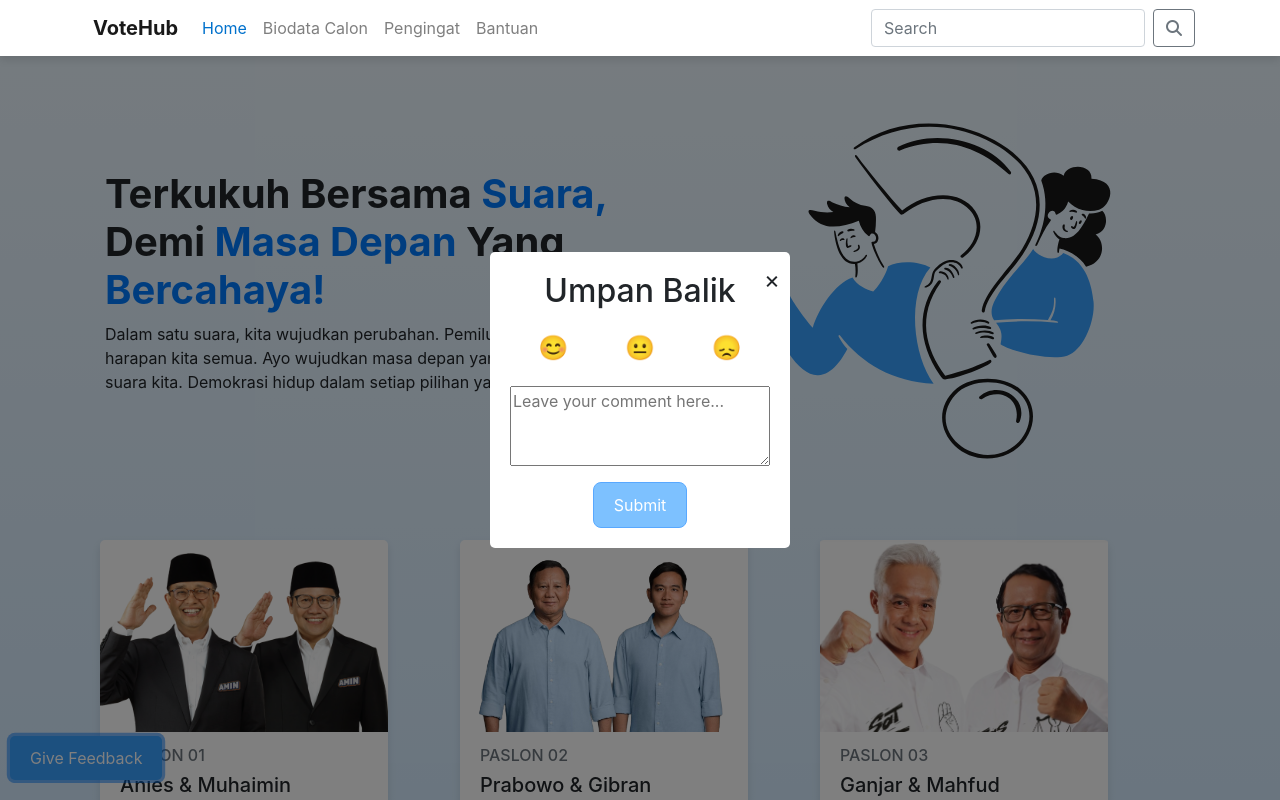
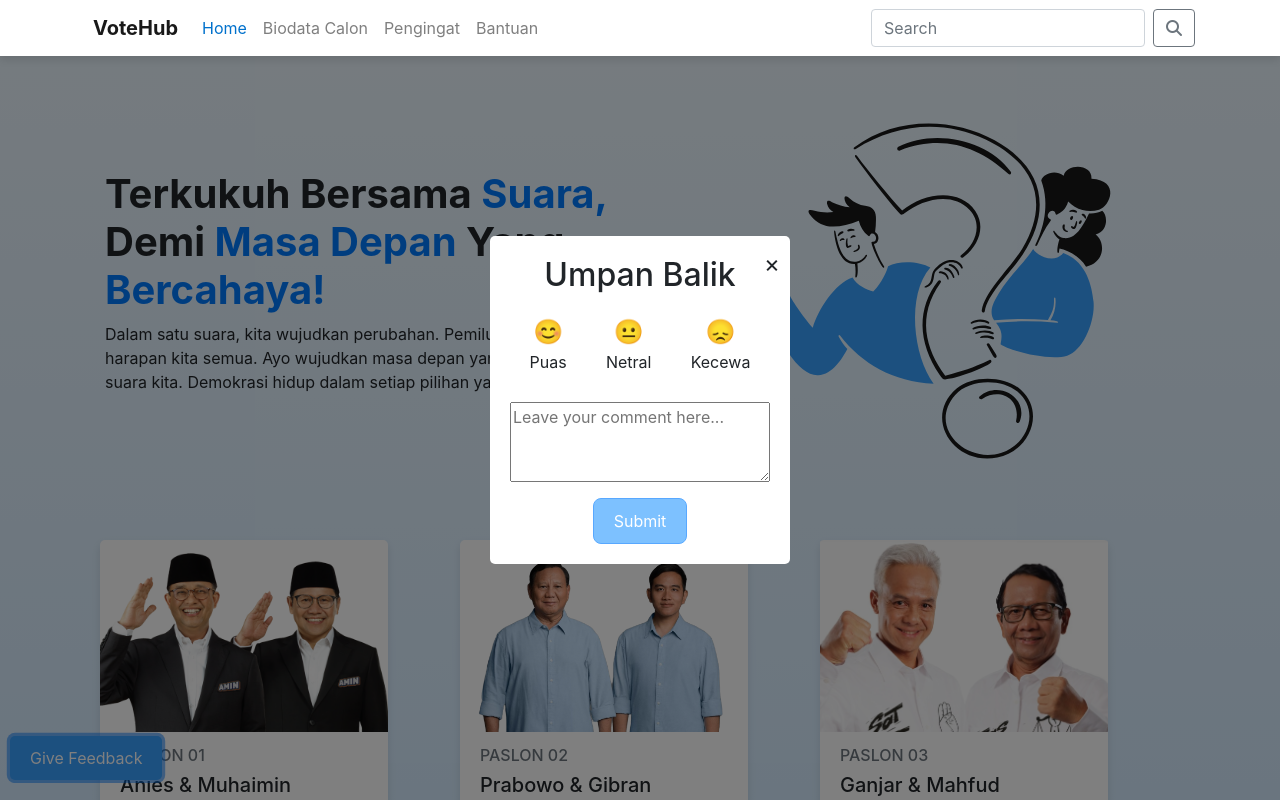
Before and after one commit to muhammadrama19/votehub, a plain HTML site: page index.html in a window 1280 px wide. Both pictures are taken after a click on the button "Give Feedback". Shown: the top 800 px of the page. Drawn offline with nearby package versions, Linux system fonts and the light colour scheme.

Commit message:
add label for emoji to enhance recognition

```diff
--- a/biodata.css
+++ b/biodata.css
@@ -21,11 +21,11 @@ body {
 }
 
 .nav-link:hover {
-    color: #2895F2 ;
+  color: #2895F2;
 }
 
 .nav-link:visited {
-    color: #0071CC ;
+  color: #0071CC;
 }
 
 .nav-link:active {
@@ -37,15 +37,18 @@ body {
   width: 570px;
   height: 430px;
 }
+
 .content {
   display: flex;
   align-items: center;
   justify-content: center;
 }
+
 .text-content {
   max-width: 570px;
   margin-left: 20px;
 }
+
 .custom-card {
   width: 795px;
   height: 189px;
@@ -145,7 +148,8 @@ body {
   }
 }
 
-  .linimasa, .hasilpemilu h2{
+.linimasa,
+.hasilpemilu h2 {
   text-align: center;
   margin-bottom: 3rem;
 }
@@ -167,7 +171,8 @@ body {
   max-width: 50%;
 }
 
-.footer-section h2, .footer-section h3 {
+.footer-section h2,
+.footer-section h3 {
   margin-top: 0;
 }
 
@@ -232,6 +237,7 @@ body {
     left: 7.5rem;
     top: .3125rem
   }
+
   .timeline-steps .timeline-step:not(:first-child):before {
     content: "";
     display: block;
@@ -280,7 +286,7 @@ body {
   font-size: 1.5rem;
 }
 
-.responsive img{
+.responsive img {
   width: 5%;
   height: auto;
   margin: 1rem;
@@ -313,37 +319,62 @@ body {
   -webkit-animation: arrow 2s infinite;
 }
 
-@keyframes arrow
-{
-0% {opacity:0}
-40% {opacity:1}
-80% {opacity:0}
-100% {opacity:0}
+@keyframes arrow {
+  0% {
+    opacity: 0
   }
 
-@-webkit-keyframes arrow /*Safari and Chrome*/
+  40% {
+    opacity: 1
+  }
+
+  80% {
+    opacity: 0
+  }
+
+  100% {
+    opacity: 0
+  }
+}
+
+@-webkit-keyframes arrow
+
+/*Safari and Chrome*/
   {
-0% {opacity:0}
-40% {opacity:1}
-80% {opacity:0}
-100% {opacity:0}
+  0% {
+    opacity: 0
+  }
+
+  40% {
+    opacity: 1
+  }
+
+  80% {
+    opacity: 0
+  }
+
+  100% {
+    opacity: 0
+  }
 }
 
 .arrows path.a1 {
-	animation-delay:-1s;
-	-webkit-animation-delay:-1s; /* Safari 和 Chrome */
+  animation-delay: -1s;
+  -webkit-animation-delay: -1s;
+  /* Safari 和 Chrome */
 }
 
 .arrows path.a2 {
-	animation-delay:-0.5s;
-	-webkit-animation-delay:-0.5s; /* Safari 和 Chrome */
+  animation-delay: -0.5s;
+  -webkit-animation-delay: -0.5s;
+  /* Safari 和 Chrome */
 }
 
 .arrows path.a3 {
-	animation-delay:0s;
-	-webkit-animation-delay:0s; /* Safari 和 Chrome */
+  animation-delay: 0s;
+  -webkit-animation-delay: 0s;
+  /* Safari 和 Chrome */
 }
-
 
 
 .emoji-container {
@@ -352,10 +383,19 @@ body {
   margin: 20px 0;
 }
 
+.emoji-label {
+  text-align: center;
+}
+
 .emoji {
   font-size: 24px;
   cursor: pointer;
 }
+
+label {
+  display: block;
+}
+
 
 textarea {
   width: 100%;
@@ -372,7 +412,8 @@ textarea {
 .popup {
   display: none;
   position: fixed;
-  z-index: 1000; /* Pastikan z-index cukup tinggi */
+  z-index: 1000;
+  /* Pastikan z-index cukup tinggi */
   left: 0;
   top: 0;
   width: 100%;
@@ -411,10 +452,12 @@ textarea {
   border-radius: 28px;
   margin-bottom: 20px;
 }
+
 .featured-icon .fa-check {
   color: #fff;
   font-size: 24px;
 }
+
 .text-supporting .text {
   color: #0f1728;
   font-family: 'Source Sans Pro', var(--default-font-family);
@@ -423,6 +466,7 @@ textarea {
   text-align: center;
   margin-top: 16px;
 }
+
 .modal-success {
   display: flex;
   flex-direction: column;
@@ -430,6 +474,7 @@ textarea {
   justify-content: center;
   height: 150px;
 }
+
 #feedbackBtn {
   position: fixed;
   bottom: 20px;
@@ -443,10 +488,10 @@ textarea {
   z-index: 1000;
 }
 
-#feedbackBtn:hover{
+#feedbackBtn:hover {
   background-color: #2895f2;
 }
 
-#feedbackBtn:active{
+#feedbackBtn:active {
   background-color: #83c6ff;
 }
--- a/help.css
+++ b/help.css
@@ -126,16 +126,23 @@ footer {
     margin-bottom: 5px;
 }
 
-
 .emoji-container {
     display: flex;
     justify-content: space-around;
     margin: 20px 0;
   }
 
+  .emoji-label {
+    text-align: center;
+  }
+
   .emoji {
     font-size: 24px;
     cursor: pointer;
+  }
+
+  label {
+    display: block;
   }
 
   textarea {
--- a/index.html
+++ b/index.html
@@ -411,15 +411,23 @@
           <span class="close-btn">&times;</span>
           <h2>Umpan Balik</h2>
           <div class="emoji-container">
-              <span class="emoji">😊</span>
-              <span class="emoji">😐</span>
-              <span class="emoji">😞</span>
+              <div class="emoji-label">
+                  <span class="emoji">😊</span>
+                  <label for="happy">Puas</label>
+              </div>
+              <div class="emoji-label">
+                  <span class="emoji">😐</span>
+                  <label for="neutral">Netral</label>
+              </div>
+              <div class="emoji-label">
+                  <span class="emoji">😞</span>
+                  <label for="sad">Kecewa</label>
+              </div>
           </div>
           <textarea id="feedbackComment" placeholder="Leave your comment here..."></textarea>
-          <button type="button" class="btn btn-primary"  id="submitFeedback" disabled style="border-radius: 8px; background-color: #38a1ff;">Submit</button>
+          <button type="button" class="btn btn-primary"  id="submitFeedback" style="border-radius: 8px; background-color: #38a1ff;" disabled>Submit</button>
       </div>
-  </div>
-
+    </div>
   <div class="modal fade" id="successModal" tabindex="-1" aria-labelledby="successModalLabel" aria-hidden="true" style="justify-content: center; padding-right: 0%;">
     <div class="modal-dialog">
         <div class="modal-content" style="width: 400px; height: 252px;">
--- a/style.css
+++ b/style.css
@@ -21,11 +21,11 @@ body {
 }
 
 .nav-link:hover {
-    color: #2895F2 ;
+  color: #2895F2;
 }
 
 .nav-link:visited {
-    color: #0071CC ;
+  color: #0071CC;
 }
 
 .nav-link:active {
@@ -37,15 +37,18 @@ body {
   width: 570px;
   height: 372px;
 }
+
 .content {
   display: flex;
   align-items: center;
   justify-content: center;
 }
+
 .text-content {
   max-width: 570px;
   margin-left: 20px;
 }
+
 .custom-card {
   width: 795px;
   height: 189px;
@@ -145,7 +148,8 @@ body {
   }
 }
 
-  .linimasa, .hasilpemilu h2{
+.linimasa,
+.hasilpemilu h2 {
   text-align: center;
   margin-bottom: 3rem;
 }
@@ -167,7 +171,8 @@ body {
   max-width: 50%;
 }
 
-.footer-section h2, .footer-section h3 {
+.footer-section h2,
+.footer-section h3 {
   margin-top: 0;
 }
 
@@ -232,6 +237,7 @@ body {
     left: 7.5rem;
     top: .3125rem
   }
+
   .timeline-steps .timeline-step:not(:first-child):before {
     content: "";
     display: block;
@@ -268,16 +274,26 @@ body {
   border-radius: 6.25rem;
   opacity: .5
 }
+
 .emoji-container {
   display: flex;
   justify-content: space-around;
   margin: 20px 0;
 }
 
+.emoji-label {
+  text-align: center;
+}
+
 .emoji {
   font-size: 24px;
   cursor: pointer;
 }
+
+label {
+  display: block;
+}
+
 
 textarea {
   width: 100%;
@@ -294,7 +310,8 @@ textarea {
 .popup {
   display: none;
   position: fixed;
-  z-index: 1000; /* Pastikan z-index cukup tinggi */
+  z-index: 1000;
+  /* Pastikan z-index cukup tinggi */
   left: 0;
   top: 0;
   width: 100%;
@@ -333,10 +350,12 @@ textarea {
   border-radius: 28px;
   margin-bottom: 20px;
 }
+
 .featured-icon .fa-check {
   color: #fff;
   font-size: 24px;
 }
+
 .text-supporting .text {
   color: #0f1728;
   font-family: 'Source Sans Pro', var(--default-font-family);
@@ -345,6 +364,7 @@ textarea {
   text-align: center;
   margin-top: 16px;
 }
+
 .modal-success {
   display: flex;
   flex-direction: column;
@@ -352,6 +372,7 @@ textarea {
   justify-content: center;
   height: 150px;
 }
+
 #feedbackBtn {
   position: fixed;
   bottom: 20px;
@@ -365,10 +386,10 @@ textarea {
   z-index: 1000;
 }
 
-#feedbackBtn:hover{
+#feedbackBtn:hover {
   background-color: #2895f2;
 }
 
-#feedbackBtn:active{
+#feedbackBtn:active {
   background-color: #83c6ff;
 }
--- a/test.css
+++ b/test.css
@@ -325,21 +325,21 @@ footer {
 }
 
 
-.custom-btn-primary:hover{
+.custom-btn-primary:hover {
     background-color: #2895f2;
 
 }
 
-.custom-btn-primary:active{
+.custom-btn-primary:active {
     background-color: #83c6ff;
 }
 
 
-.custom-btn-secondary:hover{
+.custom-btn-secondary:hover {
     background-color: #f0f0f0;
 }
 
-.custom-btn-primary:active{
+.custom-btn-primary:active {
     background-color: #e7eaee;
 }
 
@@ -355,10 +355,19 @@ footer {
     margin: 20px 0;
 }
 
+.emoji-label {
+    text-align: center;
+}
+
 .emoji {
     font-size: 24px;
     cursor: pointer;
 }
+
+label {
+    display: block;
+}
+
 
 textarea {
     width: 100%;
@@ -375,7 +384,8 @@ footer {
 .popup {
     display: none;
     position: fixed;
-    z-index: 1000; /* Pastikan z-index cukup tinggi */
+    z-index: 1000;
+    /* Pastikan z-index cukup tinggi */
     left: 0;
     top: 0;
     width: 100%;
@@ -414,10 +424,12 @@ footer {
     border-radius: 28px;
     margin-bottom: 20px;
 }
+
 .featured-icon .fa-check {
     color: #fff;
     font-size: 24px;
 }
+
 .text-supporting .text {
     color: #0f1728;
     font-family: 'Source Sans Pro', var(--default-font-family);
@@ -426,6 +438,7 @@ footer {
     text-align: center;
     margin-top: 16px;
 }
+
 .modal-success {
     display: flex;
     flex-direction: column;
@@ -433,6 +446,7 @@ footer {
     justify-content: center;
     height: 150px;
 }
+
 #feedbackBtn {
     position: fixed;
     bottom: 20px;
@@ -446,10 +460,10 @@ footer {
     z-index: 1000;
 }
 
-  #feedbackBtn:hover{
+#feedbackBtn:hover {
     background-color: #2895f2;
 }
 
-  #feedbackBtn:active{
+#feedbackBtn:active {
     background-color: #83c6ff;
 }
```
Also changed, not shown: biodata.html (+10 -0 lines), help.html (+9 -0 lines), pengingat.html (+14 -5 lines). Lines whose indentation alone changed are shown as unchanged.
